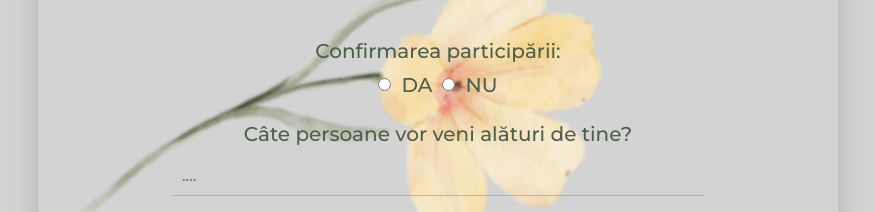
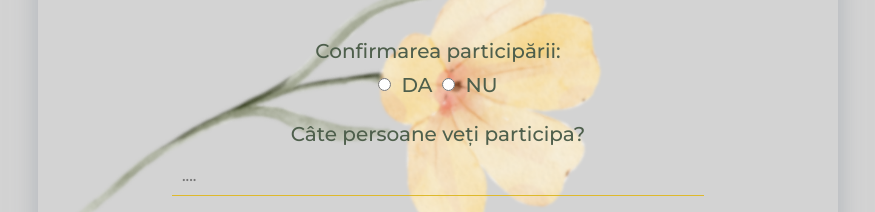
Before and after one commit to daianamuf/wedding-invite, a React (Vite) app: page / in a window 1280 px wide. Shown: the part 1320-1532 px from the top of the page, without its empty margins (202-1077 px from the left). Built offline with nearby package versions, Linux system fonts and the light colour scheme; a web font is replaced by a local one.

Commit message:
change question

```diff
--- a/src/App.jsx
+++ b/src/App.jsx
@@ -169,9 +169,7 @@ function App() {
         </div>
 
         <div className="form-group">
-          <label htmlFor="persoane">
-            Câte persoane vor veni alături de tine?
-          </label>
+          <label htmlFor="persoane">Câte persoane veți participa?</label>
           <input
             className="form-group__input"
             type="text"
```
